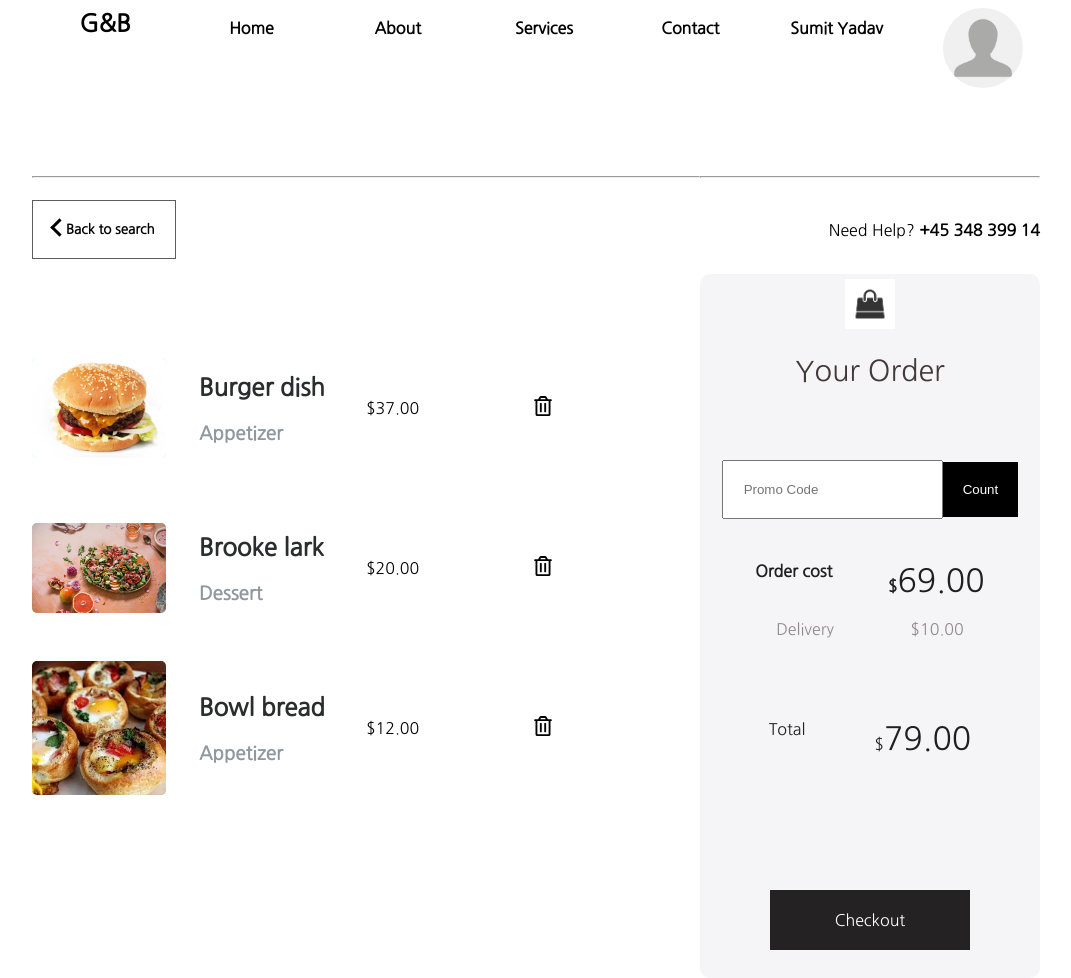
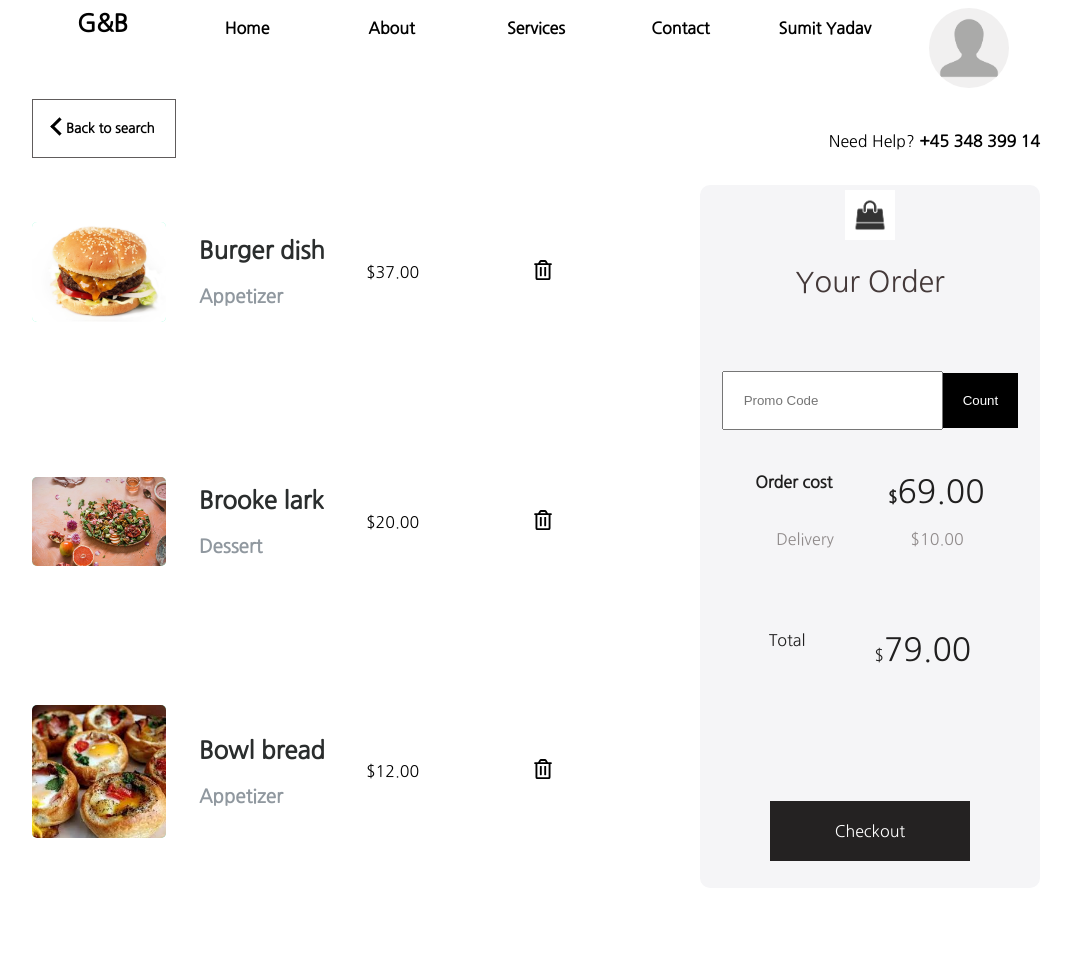
Before and after one commit to ysumit99/DribbleDesign, a plain HTML site: page index.html in a window 1280 px wide. Shown: the whole page, without its empty margins (104-1175 px from the left). After the commit the page ends 904 px from the top, so only its background shows below. Drawn offline with Linux system fonts and the light colour scheme.

Commit message:
header and main refactored using grid

```diff
--- a/index.css
+++ b/index.css
@@ -4,35 +4,27 @@
     "header header"
     "main sideBar";
   grid-template-columns: 1.7fr 1fr;
-  grid-template-rows: 20vh 80vh;
+  grid-template-rows: 10% 90%;
 }
 
 .grid-container .header {
   /* background-color: rgb(189, 178, 178); */
-  height: 20vh;
-  width: 80vw;
-  margin-left: 10vw;
+  /* height: 20vh; */
+  width: 80%;
+  margin-left: 10%;
   justify-items: center;
   box-sizing: border-box;
 }
 
 .header {
   grid-area: header;
-  /* display: flex;
-  justify-content: flex-end;
-  align-items: center;
-  position: relative;
-
-   */
   font-family: "Nanum Gothic", sans-serif;
   font-weight: 600;
   box-sizing: border-box;
-
   margin-bottom: 1%;
   display: grid;
   grid-template-areas: "logo menu1 menu2 menu3 menu4 profile displayPic";
   grid-template-columns: 1fr 1fr 1fr 1fr 1fr 1fr 1fr;
-  grid-template-rows: 20vh;
 }
 
 .header > #logo {
@@ -41,63 +33,41 @@
   font-size: 1.5rem;
   height: auto;
   width: auto;
-  /* position: absolute;
-  left: 2%; */
 }
 
 .header > #menu1 {
   grid-area: menu1;
   height: auto;
   width: auto;
-  /* border: 1px solid red; */
   padding: 10px;
-  /* position: absolute;
-  left: 35%; */
-  /* background-color: burlywood; */
 }
 
 .header > #menu2 {
   grid-area: menu2;
   height: auto;
   width: auto;
-  /* border: 1px solid red; */
   padding: 10px;
-  /* position: absolute;
-  left: 45%; */
-  /* background-color: burlywood; */
 }
 
 .header > #menu3 {
   grid-area: menu3;
   height: auto;
   width: auto;
-  /* border: 1px solid red; */
   padding: 10px;
-  /* position: absolute;
-  left: 55%; */
-  /* background-color: burlywood; */
 }
 
 .header > #menu4 {
   grid-area: menu4;
   height: auto;
   width: auto;
-  /* border: 1px solid red; */
   padding: 10px;
-  /* position: absolute;
-  left: 65%; */
-  /* background-color: burlywood; */
 }
 
 .header > #profile {
   grid-area: profile;
   height: auto;
   width: auto;
-  /* border: 1px solid red; */
   padding: 10px;
-  /* position: absolute;
-  left: 85%; */
-  /* background-color: burlywood; */
 }
 
 .header > #displayPic {
@@ -115,18 +85,24 @@ hr {
 }
 .main {
   grid-area: main;
-  /* background-color: rgb(194, 186, 186); */
   margin-left: 10vw;
   position: relative;
+  display: grid;
+  grid-template-areas:
+    "backbtn"
+    "dish1"
+    "dish2"
+    "dish3";
+  grid-template-columns: 1fr;
+  grid-template-rows: 0.2fr 1fr 1fr 1fr;
 }
 
 .main > .back-btn {
+  grid-area: backbtn;
   width: auto;
   padding: 20px;
   background-color: white;
   border: 1px solid rgb(96, 92, 92);
-  position: absolute;
-  top: 3%;
   font-family: "Nanum Gothic", sans-serif;
   font-weight: 800;
   position: absolute;
@@ -146,8 +122,7 @@ hr {
 }
 
 .dish1 {
-  position: absolute;
-  top: 15rem;
+  grid-area: dish1;
   display: flex;
   justify-content: space-between;
   align-items: center;
@@ -163,7 +138,6 @@ hr {
 
 .dish1 > .about {
   position: absolute;
-  /* background-color: bisque; */
   left: 25%;
   font-family: "Nanum Gothic", sans-serif;
   color: rgb(42, 45, 45);
@@ -175,14 +149,12 @@ hr {
 
 .dish1 > .price {
   position: absolute;
-  /* background-color: bisque; */
   left: 50%;
   font-family: "Nanum Gothic", sans-serif;
 }
 
 .dish1 > .delete {
   position: absolute;
-  /* background-color: bisque; */
   left: 75%;
   cursor: pointer;
 }
@@ -193,8 +165,7 @@ hr {
 }
 
 .dish2 {
-  position: absolute;
-  top: 25rem;
+  grid-area: dish2;
   display: flex;
   justify-content: space-between;
   align-items: center;
@@ -210,7 +181,6 @@ hr {
 
 .dish2 > .about {
   position: absolute;
-  /* background-color: bisque; */
   left: 25%;
   font-family: "Nanum Gothic", sans-serif;
   color: rgb(42, 45, 45);
@@ -222,14 +192,12 @@ hr {
 
 .dish2 > .price {
   position: absolute;
-  /* background-color: bisque; */
   left: 50%;
   font-family: "Nanum Gothic", sans-serif;
 }
 
 .dish2 > .delete {
   position: absolute;
-  /* background-color: bisque; */
   left: 75%;
   cursor: pointer;
 }
@@ -240,8 +208,7 @@ hr {
 }
 
 .dish3 {
-  position: absolute;
-  top: 35rem;
+  grid-area: dish3;
   display: flex;
   justify-content: space-between;
   align-items: center;
@@ -257,7 +224,6 @@ hr {
 
 .dish3 > .about {
   position: absolute;
-  /* background-color: bisque; */
   left: 25%;
   font-family: "Nanum Gothic", sans-serif;
   color: rgb(42, 45, 45);
@@ -269,14 +235,12 @@ hr {
 
 .dish3 > .price {
   position: absolute;
-  /* background-color: bisque; */
   left: 50%;
   font-family: "Nanum Gothic", sans-serif;
 }
 
 .dish3 > .delete {
   position: absolute;
-  /* background-color: bisque; */
   left: 75%;
   cursor: pointer;
 }
@@ -288,7 +252,6 @@ hr {
 
 .sideBar {
   grid-area: sideBar;
-  /* background-color: rgb(194, 190, 188); */
   margin-right: 10vw;
   position: relative;
 }
--- a/index.html
+++ b/index.html
@@ -23,8 +23,6 @@
       </div>
 
       <div class="main">
-        <hr />
-
         <button class="back-btn">
           <i class="leftArrow"></i>Back to search
         </button>
@@ -78,7 +76,6 @@
         </div>
       </div>
       <div class="sideBar">
-        <hr />
         <div class="contactNo">Need Help? <span>+45 348 399 14</span></div>
 
         <div id="bill">
```
